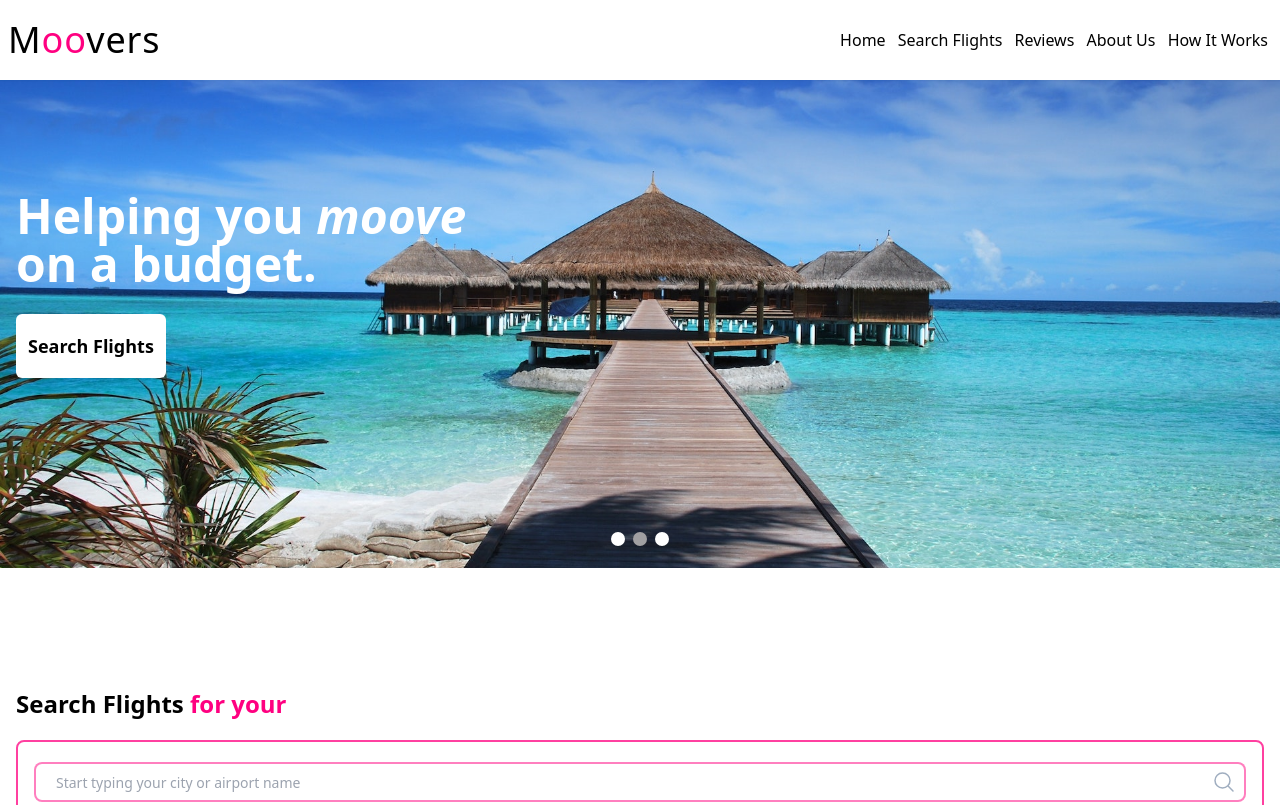
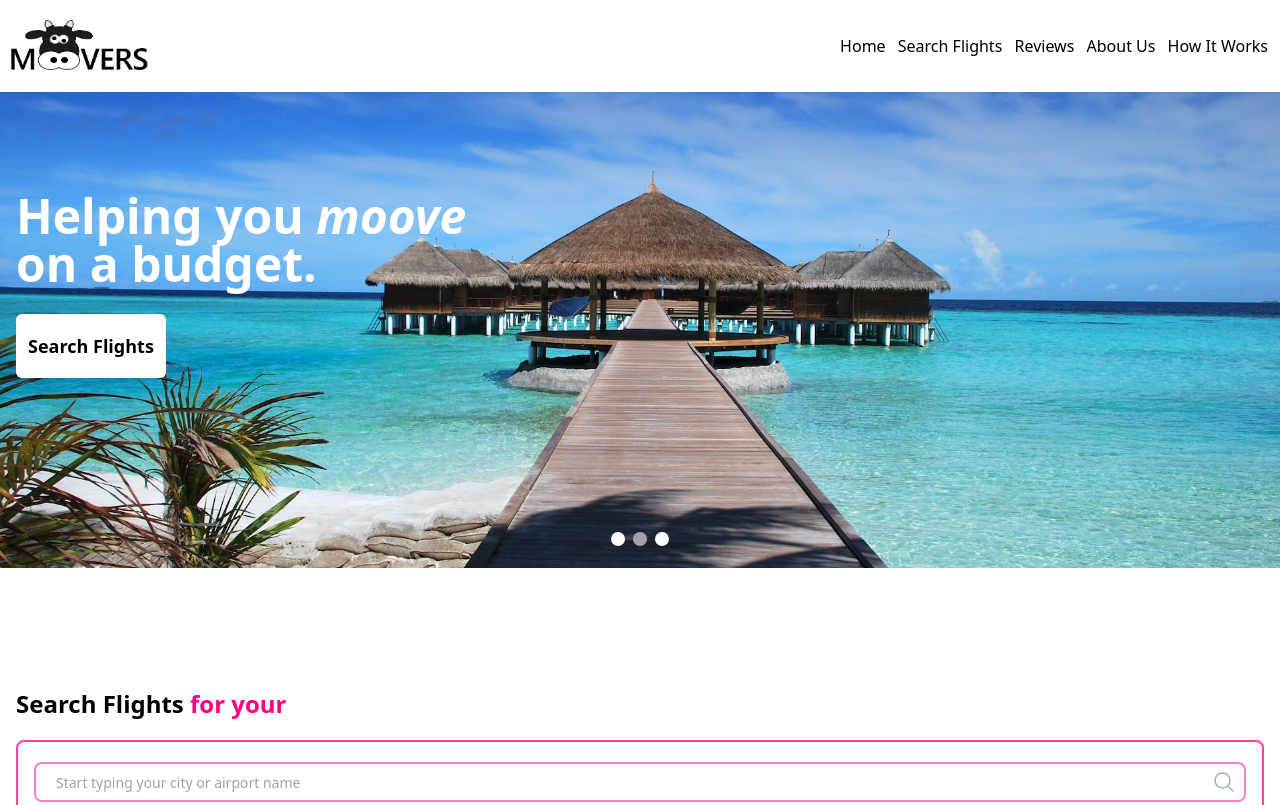
Before and after one commit to lexach91/team9-Jan2023-CI-hackathon, a plain HTML site: page index.html in a window 1280 px wide. Shown: the top 805 px of the page. Drawn offline with nearby package versions, Linux system fonts and the light colour scheme.

Commit message:
Add logo to navbar

```diff
--- a/index.html
+++ b/index.html
@@ -34,13 +34,14 @@
       class="w-full bg-white fixed flex justify-between items-center flex-wrap shadow-sm px-7 md:px-2 py-5 z-10"
     >
       <div class="container flex justify-between items-center flex-wrap mx-auto">
-        <a href="#">
-          <span class="text-4xl tracking-wide">
+        <a href="index.html">
+          <img src="/assets/img/logo-1.png" width="140">
+          <!-- <span class="text-4xl tracking-wide">
             M<span
               class="text-[#ff0080] tracking-wide"
               >oo</span
             >vers
-          </span>
+          </span> -->
         </a>
         <div id="mobile-menu" class="block">
           <button
```
Also changed, not shown: assets/img/logo-1.png (added).
